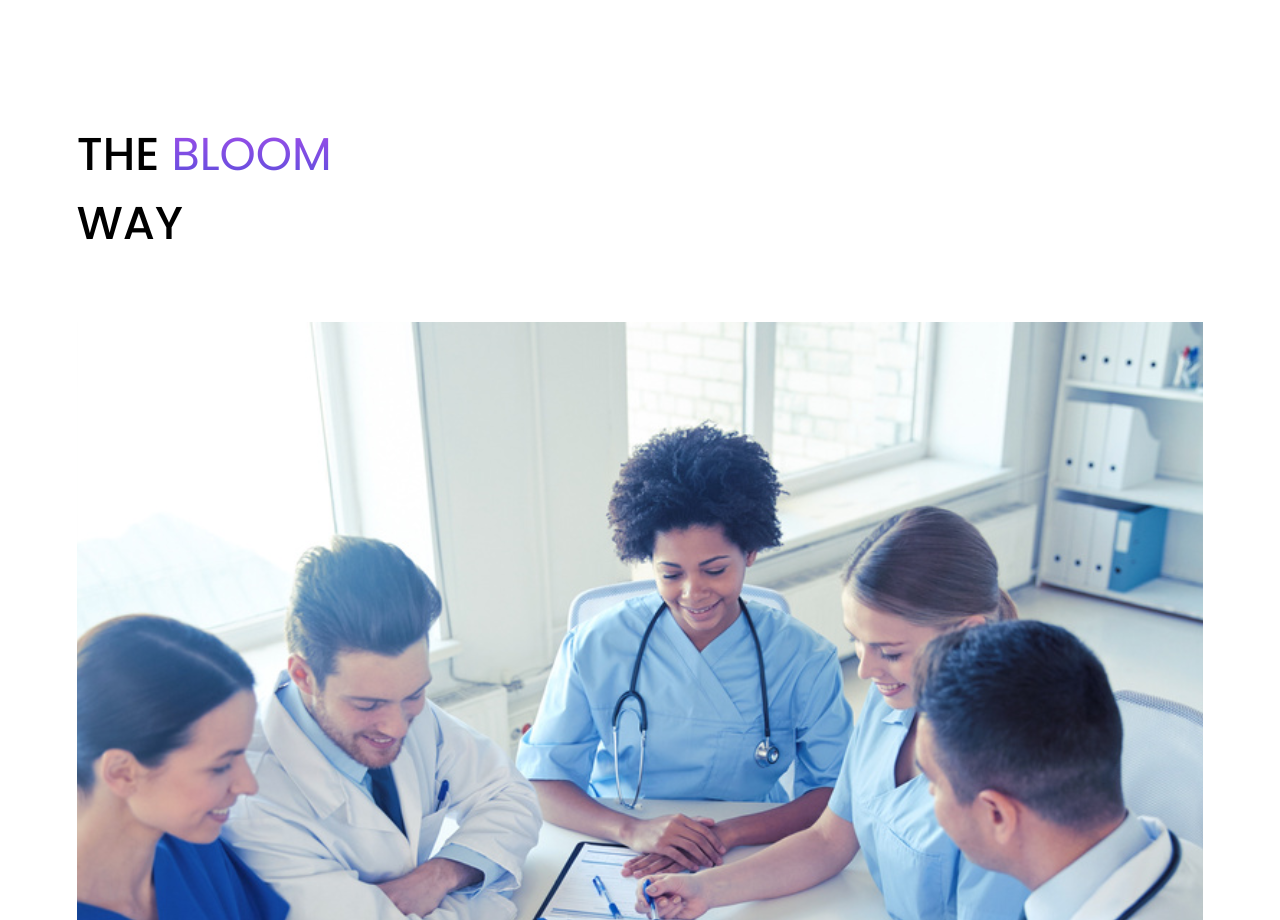
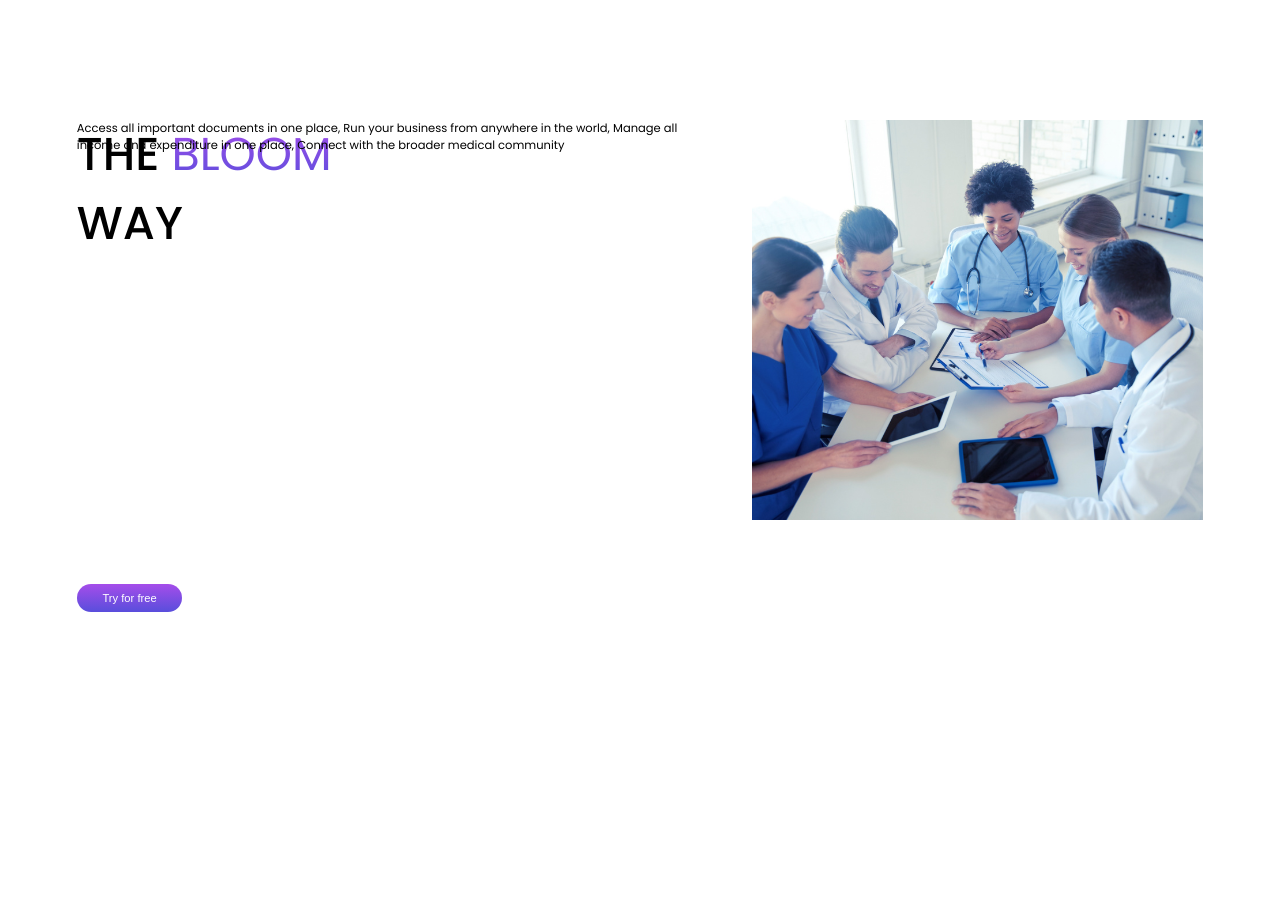
Before and after one commit to Lovethrech/BLOOM-Chel, a Vue app: page / in a window 1280 px wide. Shown: the part 1000-1920 px from the top of the page. After the commit the page ends 1680 px from the top, so only its background shows below. Built offline with nearby package versions, Linux system fonts and the light colour scheme.

Commit message:
...working on home-about section component.

```diff
--- a/src/components/home/about/HomeAbout.vue
+++ b/src/components/home/about/HomeAbout.vue
@@ -47,12 +47,12 @@ const tryFreeBtnColor=ref("#ffffff");
         grid-row:1;
     }
     .home-about-img{
-        grid-column: 1;
-        grid-row: 2;
+        grid-column: 2;
+        grid-row: 1;
     }
     .home-about-desc{
         grid-column: 1;
-        grid-row: 3;
+        grid-row: 1;
     }
 .home-about-mini-ctn-grid-layout{
     display:flex;
```
